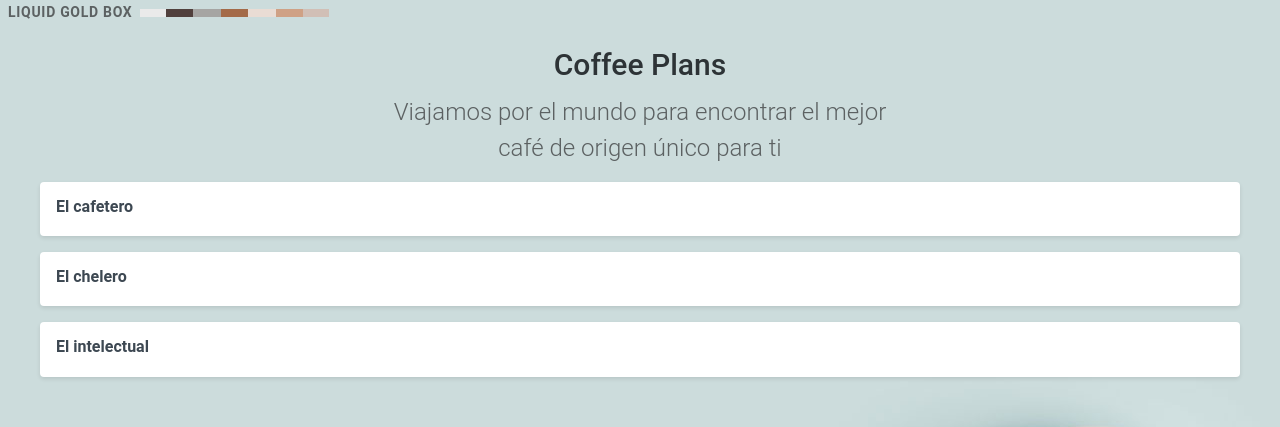
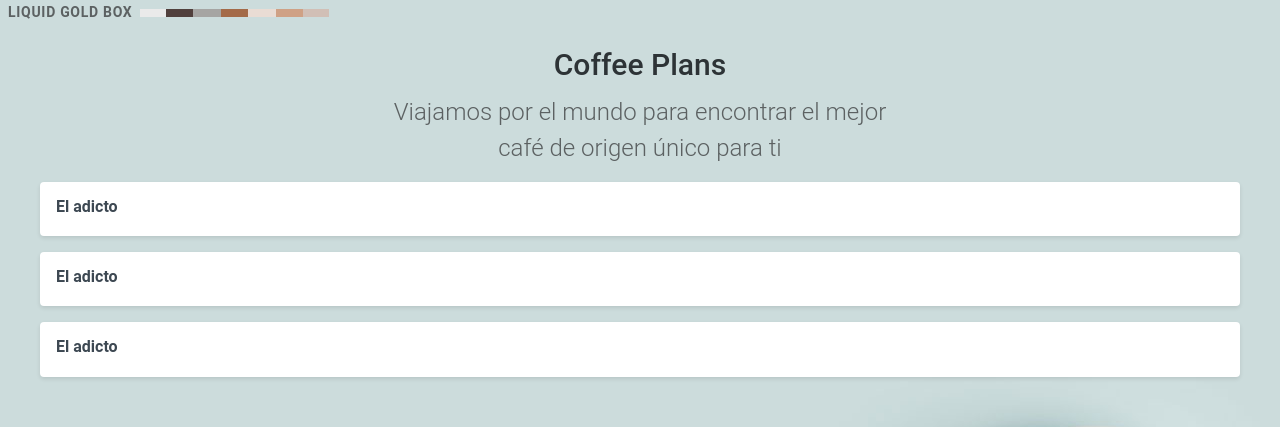
Before and after one commit to pipolar/DADM, a Vue app: page / in a window 1280 px wide. Shown: the top 427 px of the page. Built offline with nearby package versions, Linux system fonts and the light colour scheme.

Commit message:
FEAT: Coffee-Plans

```diff
--- a/src/App.vue
+++ b/src/App.vue
@@ -1,5 +1,5 @@
 <script setup>
-import PlanPicker from './components/PlanPicker.vue';
+import planItem from './components/PlanPickerItem.vue';
 </script>
 
 <template>
@@ -17,9 +17,11 @@ import PlanPicker from './components/PlanPicker.vue';
       Viajamos por el mundo para encontrar el mejor café de origen único para ti
     </h2>
 
-    <!-- TODO INCLUDE PLAN-PICKER COMPONENT -->
-    <PlanPicker />
-
+    <div class="plans">
+      <planItem></planItem>
+      <planItem></planItem>
+      <planItem></planItem>
+    </div>
   </div>
 </template>
 
--- a/src/components/PlanPicker.vue
+++ /dev/null
@@ -1,22 +0,0 @@
-<script setup>
-import planItem from './PlanPickerItem.vue';
-import { ref } from 'vue';
-const plans = ref(['El cafetero', 'El chelero', 'El intelectual']);
-const selectPlan = (name) => {
-  console.log(name);
-}
-</script>
-
-<template>
-    <div class="plans">
-      <planItem
-      v-for="plan in plans"
-      :key="plan"
-      :name="plan"
-      @select="selectPlan" />
-    </div>
-</template>
-
-<style scoped>
-
-</style>
--- a/src/components/PlanPickerItem.vue
+++ b/src/components/PlanPickerItem.vue
@@ -1,39 +1,17 @@
 <template>
-    <div @click="selectPlan" class="plan">
+  <div class="plan">
     <div class="description">
       <span class="title">
-          {{ name }} {{ selected ? '🛑' : '' }}
+        El adicto
       </span>
     </div>
   </div>
 </template>
 
 <script setup>
-  // importando ref
-  import { ref } from 'vue';
-  // Usando un macro para
-  // definir las props
-  const props = defineProps({
-      name: {
-          type: String,
-          required: true
-      }
-  });
-  // Define event
-  const emit = defineEmits(['select']);
-  // Variable que permite
-  // recirdar si el plan ha sido seleccionado
-  const selected = ref(false);
-  // Funcion que permite cammbiar el estado de la variable
-  // selected
-  const selectPlan = () => {
-    selected.value = true;
-    // Emitir evento de que el
-    // plan ha sido seleccionado
-    emit('select', props.name)
-  }
+
 </script>
 
-  <style lang="scss" scoped>
+<style scoped>
 
 </style>
```
Lines whose indentation alone changed are shown as unchanged.
